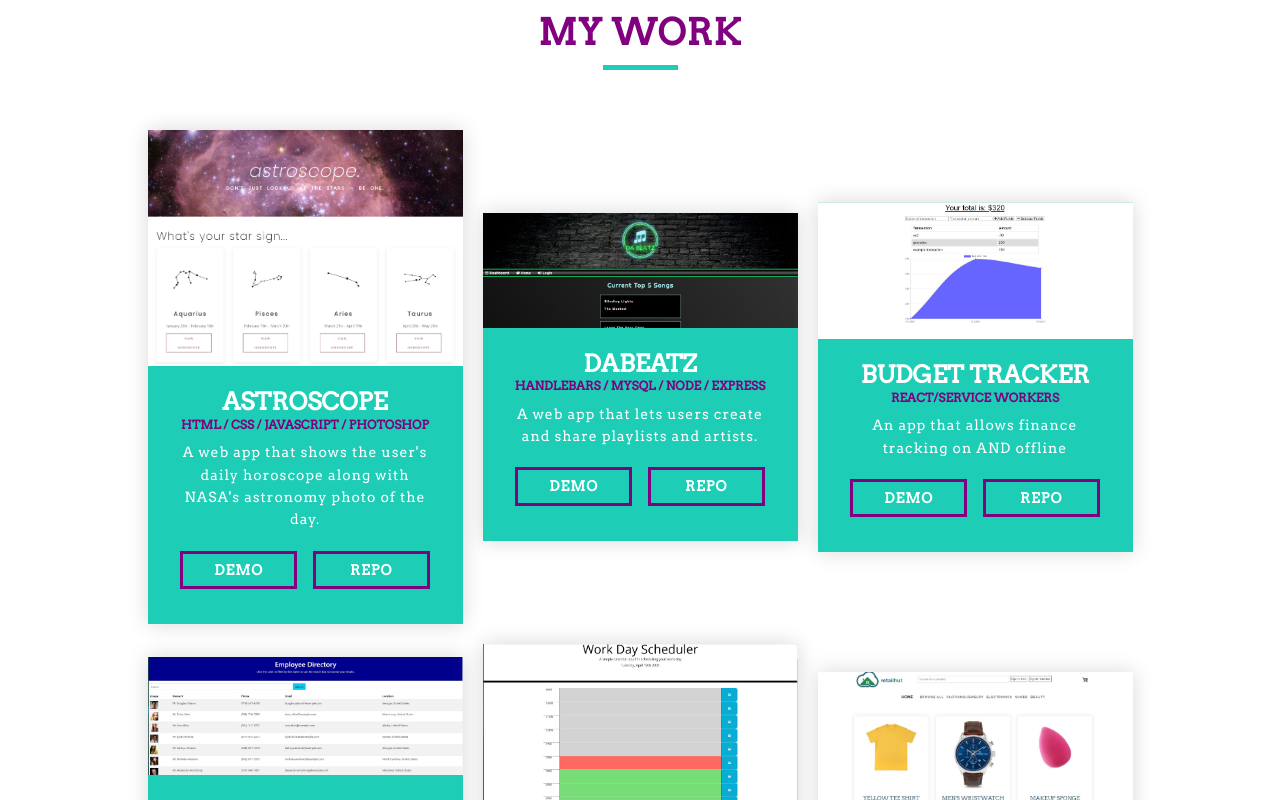
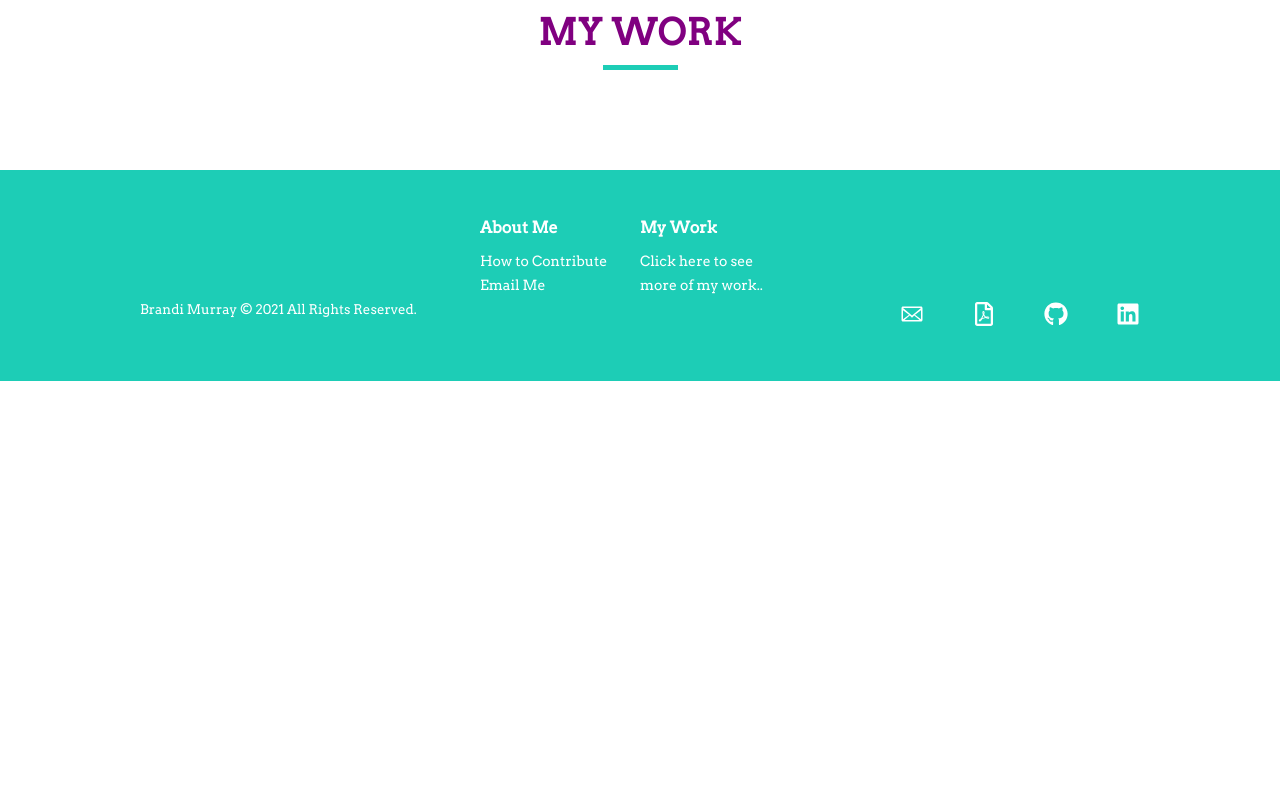
Before and after one commit to Murrmaid4/react-portfolio2.0, a React (Create React App) app: page / in a window 1280 px wide. Shown: the part 620-1420 px from the top of the page. After the commit the page ends 1001 px from the top, so only its background shows below. Built offline with nearby package versions, Linux system fonts and the light colour scheme; a web font is replaced by a local one.

Commit message:
first update

```diff
--- a/src/components/Projects/index.js
+++ b/src/components/Projects/index.js
@@ -22,7 +22,7 @@ const Projects = () => {
         </ProjectsH1 >
 
 <div className="projects">
-        <div class="project-card">
+        {/* <div class="project-card">
   <img src={astroscope} alt="Astroscope" />
   <div className="project-caption">
     <h2>Astroscope<span>HTML / CSS / JavaScript / Photoshop</span></h2>
@@ -67,7 +67,7 @@ const Projects = () => {
     <h2>RetailHut<span>HTML / CSS / JavaScript</span></h2>
     <p>The Store of Stores!</p><a href="https://retail-hut.herokuapp.com/" target="_blank"  rel="noreferrer" class="project-button">Demo</a><a href="https://github.com/graysonbloskas/retail-hut" target="_blank"  rel="noreferrer" class="project-button">Repo</a>
   </div>
-</div>
+// </div> */}
 
 </div>
 
```
